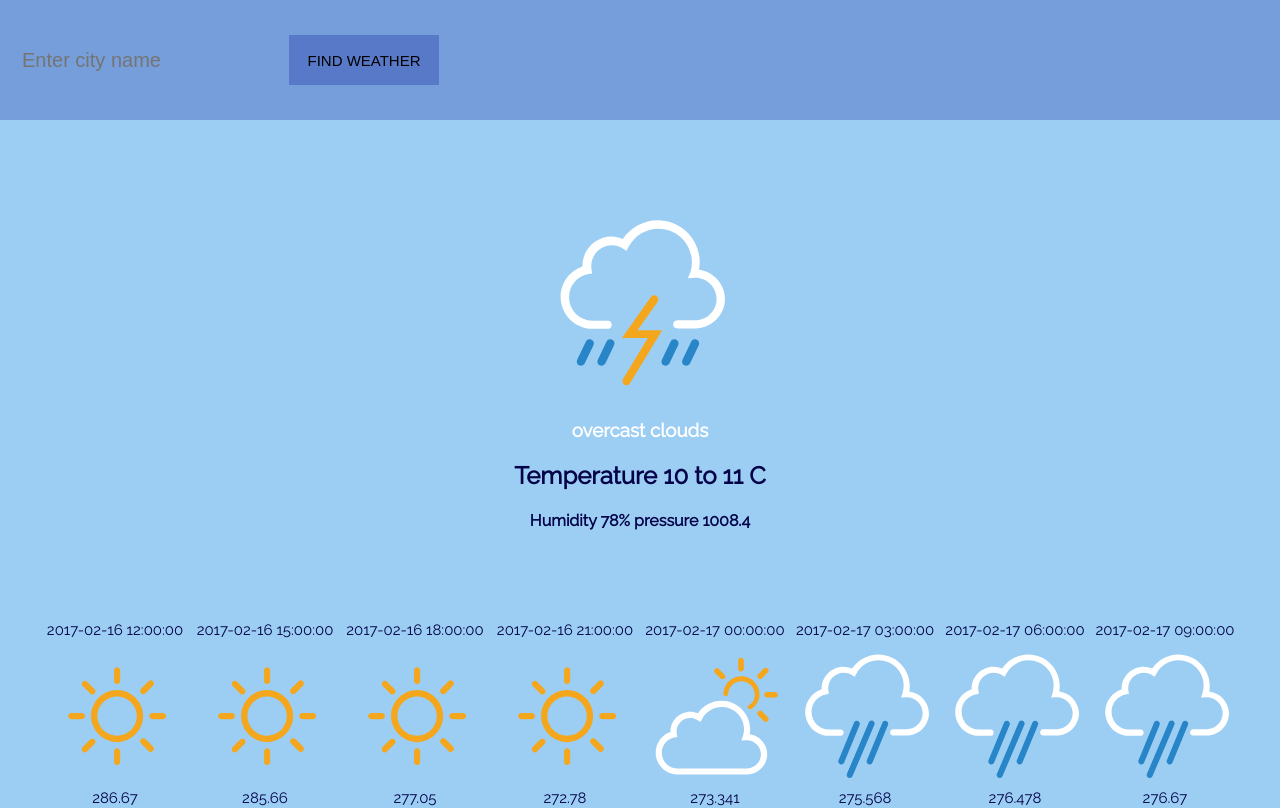
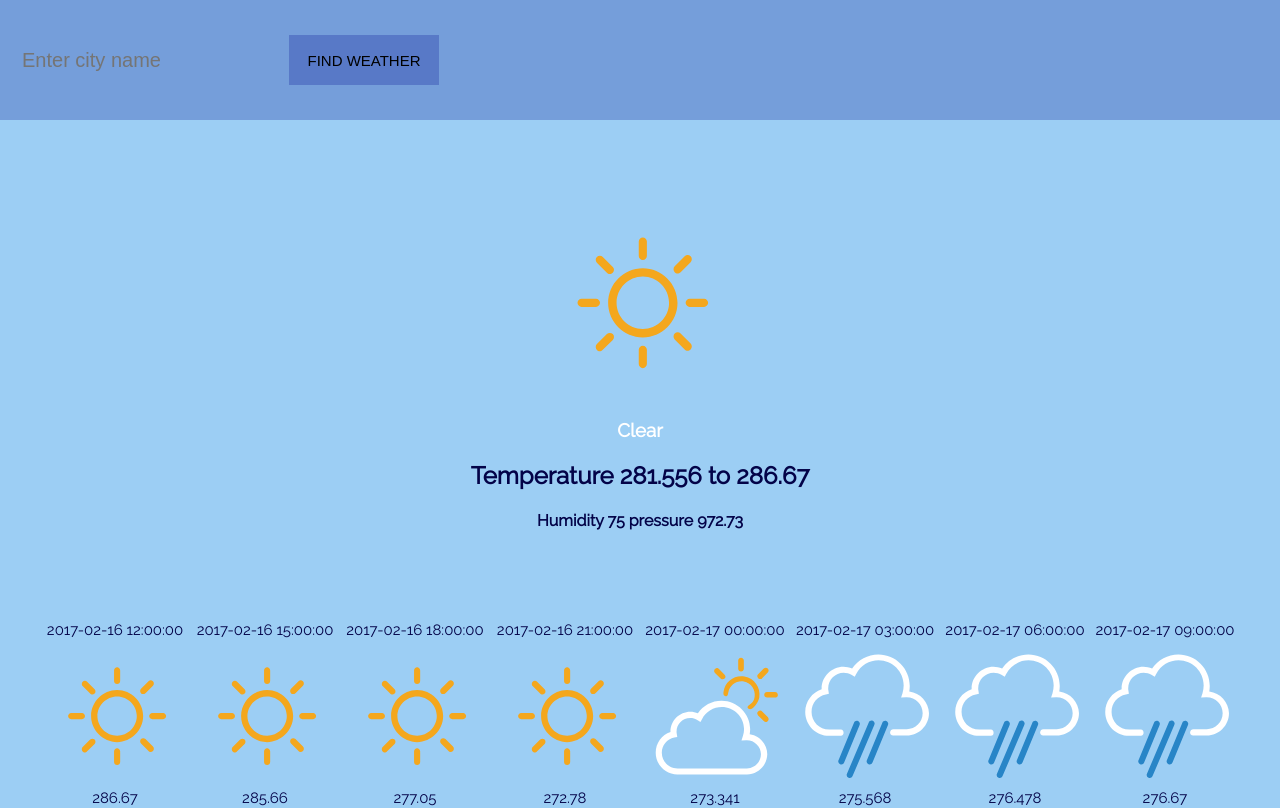
Before and after one commit to maya-atiah/Weather-Api, a React (Create React App) app in the folder weather-api/: page / in a window 1280 px wide. Shown: the top 808 px of the page. Built offline with nearby package versions, Linux system fonts and the light colour scheme.

Commit message:
edditing Fake-Weather

```diff
--- a/weather-api/src/App.css
+++ b/weather-api/src/App.css
@@ -83,6 +83,7 @@ left:50%
   text-align: center;
   color: #030348;
   font-size: 15px;
+  justify-content: space-between;
 
 }
 .button:hover {
--- a/weather-api/src/components/Lower.jsx
+++ b/weather-api/src/components/Lower.jsx
@@ -21,7 +21,7 @@ export default function Lower() {
                     let weather = x.weather[0].main === 'Clear' ? Clear : x.weather[0].main === 'Rain' ? Rain :  clouds;
 
                     return (
-                        <div >
+                        <div key={x.dt}>
                             <span>{x.dt_txt}</span>
                             <img src={weather} alt="cloudy" />
                             <span>{x.main.temp} </span>
--- a/weather-api/src/components/Middle.jsx
+++ b/weather-api/src/components/Middle.jsx
@@ -1,17 +1,28 @@
 import React from "react";
-import storm from "../images/weather-icons/storm.svg";
+import clear from "../images/weather-icons/Clear.svg";
+import FakeWeather from "../data/FakeWeather.json";
 
 export default function Middle (){
+
+const currentFakeWeather= FakeWeather && FakeWeather.list[0]
+
     return(
 
     <div >
+       {
+                console.log(FakeWeather.list)
+            }
+              {
+
+FakeWeather && (
+  <div>
     <div className="block"></div>
-    <img src={storm} alt="storm icon" />
-    <h3 className="h3--middle">overcast clouds</h3>
-   <h2 className="h2--middle">Temperature 10 to 11 C</h2>
+    <img src={clear} alt="storm icon" />
+    <h3 className="h3--middle">{currentFakeWeather.weather[0].main}</h3>
+   <h2 className="h2--middle">Temperature {currentFakeWeather.main.temp_min} to {currentFakeWeather.main.temp_max}</h2>
 
-   <h4 className="h4--middle">Humidity 78%  pressure 1008.4</h4>
-   <div className="block"></div>
+   <h4 className="h4--middle">Humidity {currentFakeWeather.main.humidity}  pressure {currentFakeWeather.main.pressure}</h4>
+   <div className="block"></div> </div>  )}
     </div>
 
 
```
